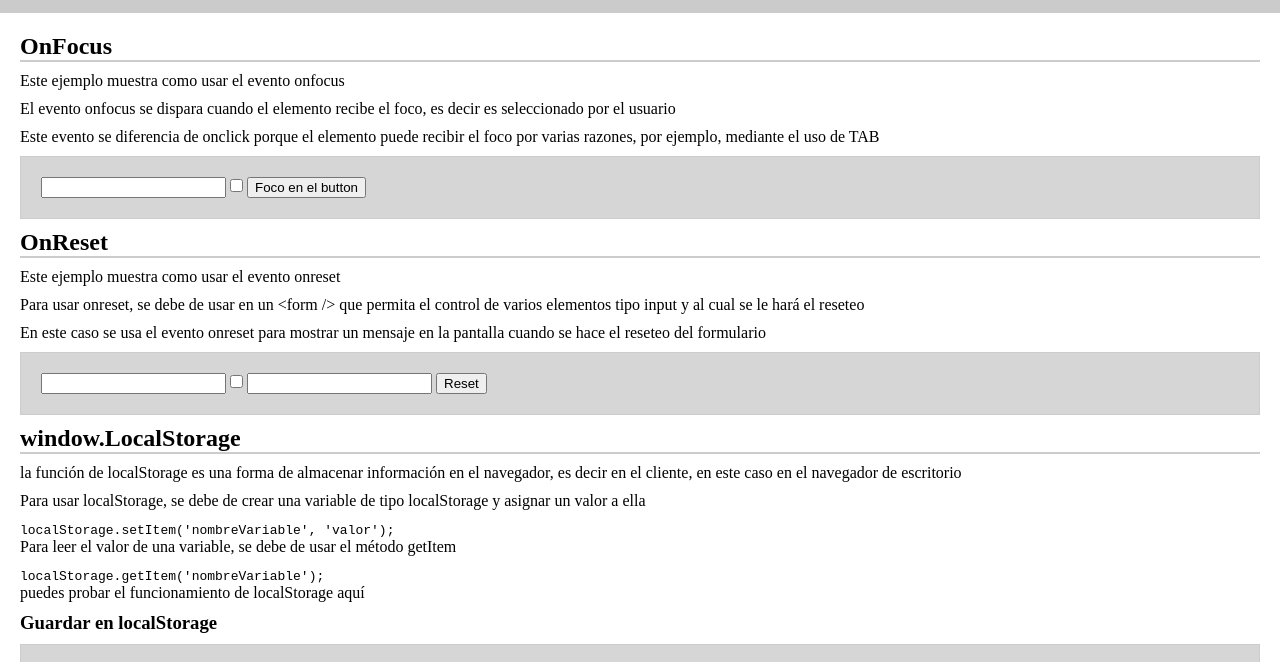
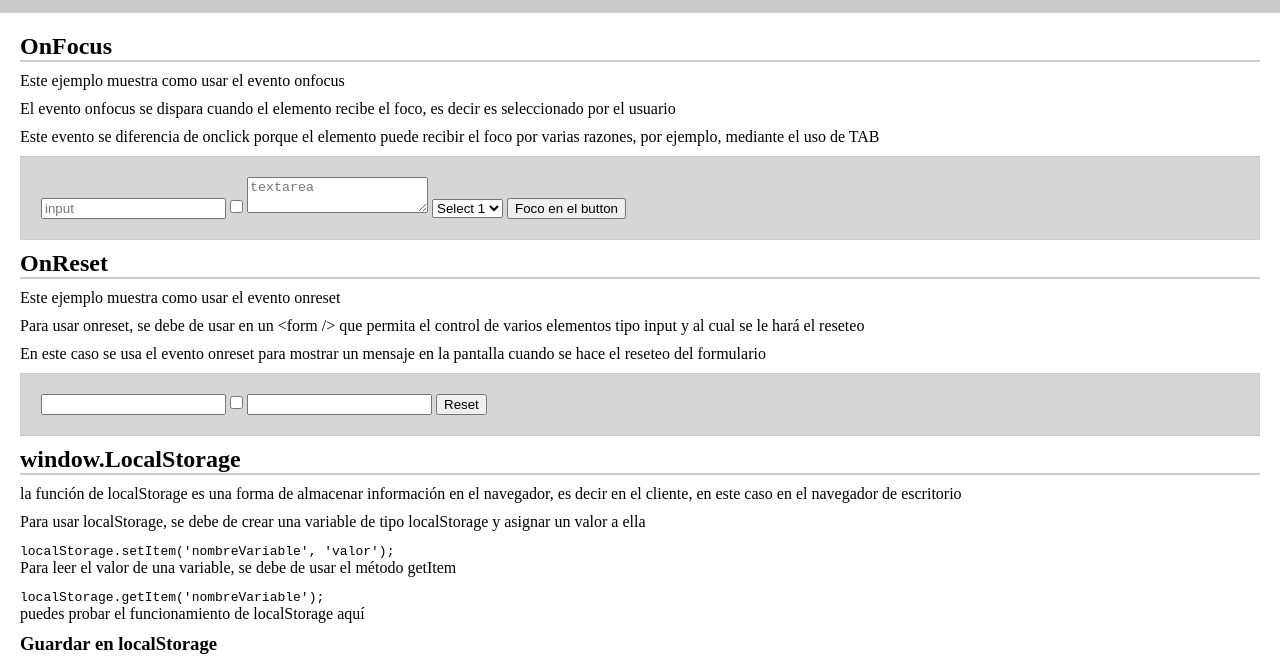
Before and after one commit to Whouaaass/uniExpose, a plain HTML site: page js-presentation-examples/index.html in a window 1280 px wide. Shown: the part 83-745 px from the top of the page. Drawn offline with Linux system fonts and the light colour scheme.

Commit message:
JS Examples > adicion de inputs

```diff
--- a/js-presentation-examples/index.html
+++ b/js-presentation-examples/index.html
@@ -33,8 +33,13 @@
             ejemplo, mediante el uso de TAB
         </p>
         <form onsubmit="noFormAction(event)">
-            <input type="text" onfocus="focusOnInput()" />
+            <input type="text" onfocus="focusOnInput()" placeholder="input" />
             <input type="checkbox" onfocus="focusOnCheckbox()" />
+            <textarea onfocus="focusOnTextarea()" placeholder="textarea"></textarea>
+            <select onfocus="focusOnSelect()">
+                <option>Select 1</option>
+                <option>Select 2</option>
+            </select>
             <button onfocus="focusOnButton()">Foco en el button</button>
         </form>
         <p id="onfocus-label"></p>
--- a/js-presentation-examples/script.js
+++ b/js-presentation-examples/script.js
@@ -13,6 +13,10 @@ const focusOnInput = () => handleFocus('Foco en el input');
 const focusOnButton = () => handleFocus('Foco en el button');
 
 const focusOnCheckbox = () => handleFocus('Foco en el checkbox');
+
+const focusOnTextarea = () => handleFocus('Foco en el textarea');
+
+const focusOnSelect = () => handleFocus('Foco en el select');
 
 // Ejemplo de evento onreset
 function handleReset() {
```
